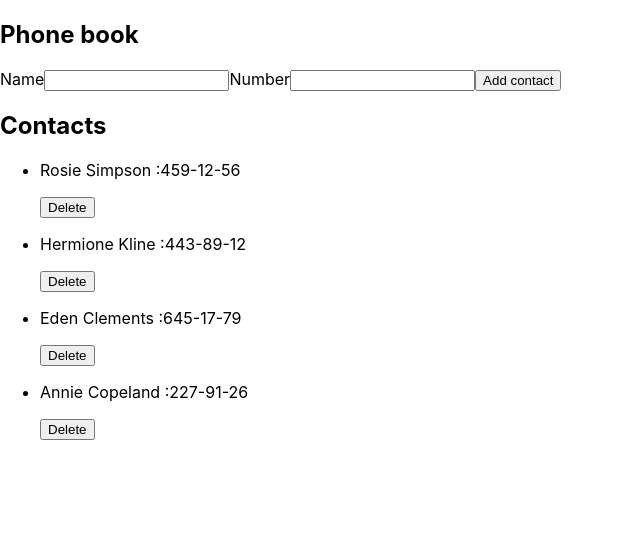
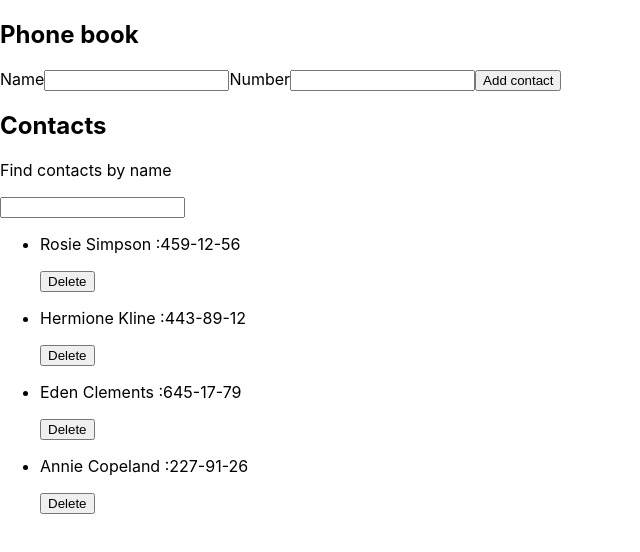
Before and after one commit to Taisiya22/goit-react-hw-02-phonebook, a React (Create React App) app: page / in a window 1280 px wide. Shown: the top 552 px of the page, without its empty margins (0-640 px from the left). Built offline with nearby package versions, Linux system fonts and the light colour scheme.

Commit message:
add filter

```diff
--- a/src/components/App.jsx
+++ b/src/components/App.jsx
@@ -1,29 +1,44 @@
 import { Component } from "react";
 import { Form } from "./Form/Form";
 import { ContactList } from "./ContactList/ContactList";
+import { Filter } from "./Filter/Filter";
+
 export class App extends Component {
     state = {
   contacts: [{id: 'id-1', name: 'Rosie Simpson', number: '459-12-56'},
     {id: 'id-2', name: 'Hermione Kline', number: '443-89-12'},
     {id: 'id-3', name: 'Eden Clements', number: '645-17-79'},
     {id: 'id-4', name: 'Annie Copeland', number: '227-91-26'},],
-  name: ''
+  filter: ''
     }
 
-    formSubmitHandler = data => {
-        console.log(data)
+
+
+    formSubmitHandler = newContact => {
+        this.setState(({ contacts }) => ({
+            contacts: [...contacts, newContact]
+        }))
     }
     onDelete = idCon => {
         this.setState(prevState => ({contacts: prevState.contacts.filter(contact => contact.id !== idCon)}))
-     }
+    }
+
+    onChangeFilter = e => { this.setState({ filter: e.target.value }) }
+
+    getFilterContact = () => {
+        const { contacts, filter } = this.state;
+        return contacts.filter(contact => contact.name.toLowerCase().includes(filter.toLowerCase()))
+    }
     render() {
-        const { contacts } = this.state;
+        const { contacts, filter } = this.state;
+        const filterContact = this.getFilterContact();
         return (
             <div>
                 <h2>Phone book</h2>
-                <Form onSubmit={this.formSubmitHandler} />
+                <Form onSubmit={this.formSubmitHandler} contacts={contacts} />
                 <h2>Contacts</h2>
-                <ContactList contacts={contacts} onDelete={this.onDelete} />
+                <Filter value={filter} onChange={this.onChangeFilter } />
+                <ContactList contacts={filterContact} onDelete={this.onDelete} />
 
             </div>
         )
--- a/src/components/ContactList/ContactList.jsx
+++ b/src/components/ContactList/ContactList.jsx
@@ -1,4 +1,3 @@
-
 
 export const ContactList = ({ contacts, onDelete }) => (
     <ul>{
--- a/src/components/Filter/Filter.jsx
+++ b/src/components/Filter/Filter.jsx
@@ -0,0 +1,9 @@
+export const Filter = ({ value, onChange }) => (
+    <label>
+        <p>Find contacts by name</p>
+        <input type="text"
+            name="filter"
+            value={ value}
+            onChange={onChange } />
+    </label>
+)
--- a/src/components/Form/Form.jsx
+++ b/src/components/Form/Form.jsx
@@ -1,5 +1,5 @@
 import { Component } from 'react';
-
+import { nanoid } from 'nanoid';
 export class Form extends Component {
   state = {
     name: '',
@@ -11,19 +11,28 @@ export class Form extends Component {
     // console.log(e.currentTarget.name);
     // console.log(e.currentTarget.value);
     this.setState({ [name]: value });
+  };
 
+  handleSubmit = e => {
+    const { name, number } = this.state;
+    const { contacts, onSubmit } = this.props;
+    e.preventDefault();
+    onSubmit({ id: nanoid(), name, number });
+
+    // console.log(this.props.contacts)
+    if (contacts.find(contact => contact.name === name)) {
+      alert(`${name} is alredy in contacts`);
     }
 
-    handleSubmit = e => {
-        e.preventDefault();
-        this.props.onSubmit(this.state);
+    if (contacts.find(contact => contact.number === number)) {
+      alert(`This ${number} is already in contacts`);
+    }
+
     this.reset();
-
-     }
+  };
   reset = () => {
-        this.setState({name: '',
-    number: '',})
-     }
+    this.setState({ name: '', number: '' });
+  };
   render() {
     const { name, number } = this.state;
     return (
```
Also changed, not shown: src/components/ContactItem/ContactItem.jsx (deleted). Lines whose indentation alone changed are shown as unchanged.
